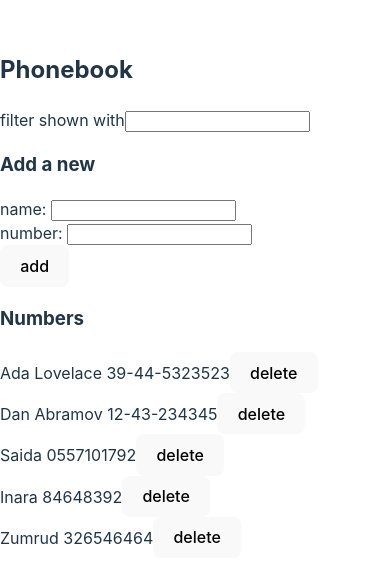
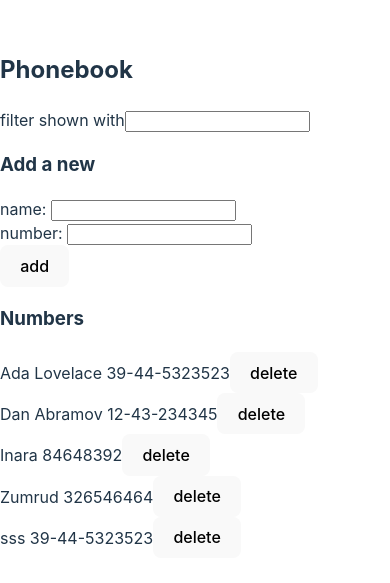
Before and after one commit to saidam90/fullstackopen, a React (Vite) app in the folder part2/phonebook/: page / in a window 390 px wide. Shown: the part 127-710 px from the top of the page. Built offline with nearby package versions, Linux system fonts and the light colour scheme; data requests are answered from the project's data file.

Commit message:
Solution for 2.15*: The Phonebook step 10

```diff
--- a/part2/phonebook/db.json
+++ b/part2/phonebook/db.json
@@ -11,11 +11,6 @@
       "id": "3"
     },
     {
-      "id": "a2e9",
-      "name": "Saida",
-      "number": "0557101792"
-    },
-    {
       "id": "c98d",
       "name": "Inara",
       "number": "84648392"
@@ -24,6 +19,19 @@
       "id": "3022",
       "name": "Zumrud",
       "number": "326546464"
+    },
+    {
+      "id": "409f",
+      "name": "sss",
+      "number": "39-44-5323523"
+    },
+    {
+      "number": "48716418471",
+      "id": "6845"
+    },
+    {
+      "number": "0557101792",
+      "id": "9b1c"
     }
   ]
 }
--- a/part2/phonebook/src/App.jsx
+++ b/part2/phonebook/src/App.jsx
@@ -21,8 +21,11 @@ const App = () => {
   };
 
   const checkOverlap = (person) => {
+    if (person && person.name) {
       const filtered = person.name.toLowerCase().includes(search.toLowerCase());
       return filtered;
+    }
+    return false;
   };
 
   const handleSearch = (event) => {
@@ -45,24 +48,39 @@ const App = () => {
       number: number,
     };
 
-    if (persons.some((person) => person.name === newName)) {
-      alert(`${newName} is already added to phonebook`);
+    const existingPerson = persons.find((person) => person.name === newName);
+
+    if (existingPerson) {
+      if (
+        window.confirm(
+          `${existingPerson.name} is already added to phonebook. Replace the old number with the new one?`
+        )
+      ) {
+        personService.update(existingPerson.id, { number }).then(() => {
+          setPersons((prevPersons) =>
+            prevPersons.map((person) =>
+              person.id !== existingPerson.id ? person : { ...person, number }
+            )
+          );
+          setNewName("");
+          setNumber("");
+        });
+      }
     } else {
-      setPersons([...persons, personsObject]);
-    }
-
       personService //break
         .create(personsObject)
         .then((returnedPerson) => {
           setPersons(persons.concat(returnedPerson));
           setNewName("");
+          setNumber("");
         });
+    }
   };
 
   const deletePerson = (id) => {
     const personToDelete = persons.find((person) => {
-      console.log(person.id);
-      console.log(id);
+      // console.log(person.id);
+      // console.log(id);
       return person.id === id;
     });
     if (window.confirm(`Delete ${personToDelete.name}?`)) {
--- a/part2/phonebook/src/services/persons.js
+++ b/part2/phonebook/src/services/persons.js
@@ -13,9 +13,14 @@ const create = (newObject) => {
   return request.then((response) => response.data);
 };
 
-const deleteName = (id) => {
-  const request = axios.delete(baseUrl + "/" + id);
+const update = (id, newObject) => {
+  const request = axios.put(`${baseUrl}/${id}`, newObject);
   return request.then((response) => response.data);
 };
 
-export default { getAll, create, deleteName };
+const deleteName = (id) => {
+  const request = axios.delete(`${baseUrl}/${id}`);
+  return request.then((response) => response.data);
+};
+
+export default { getAll, create, update, deleteName };
```
Lines whose indentation alone changed are shown as unchanged.
